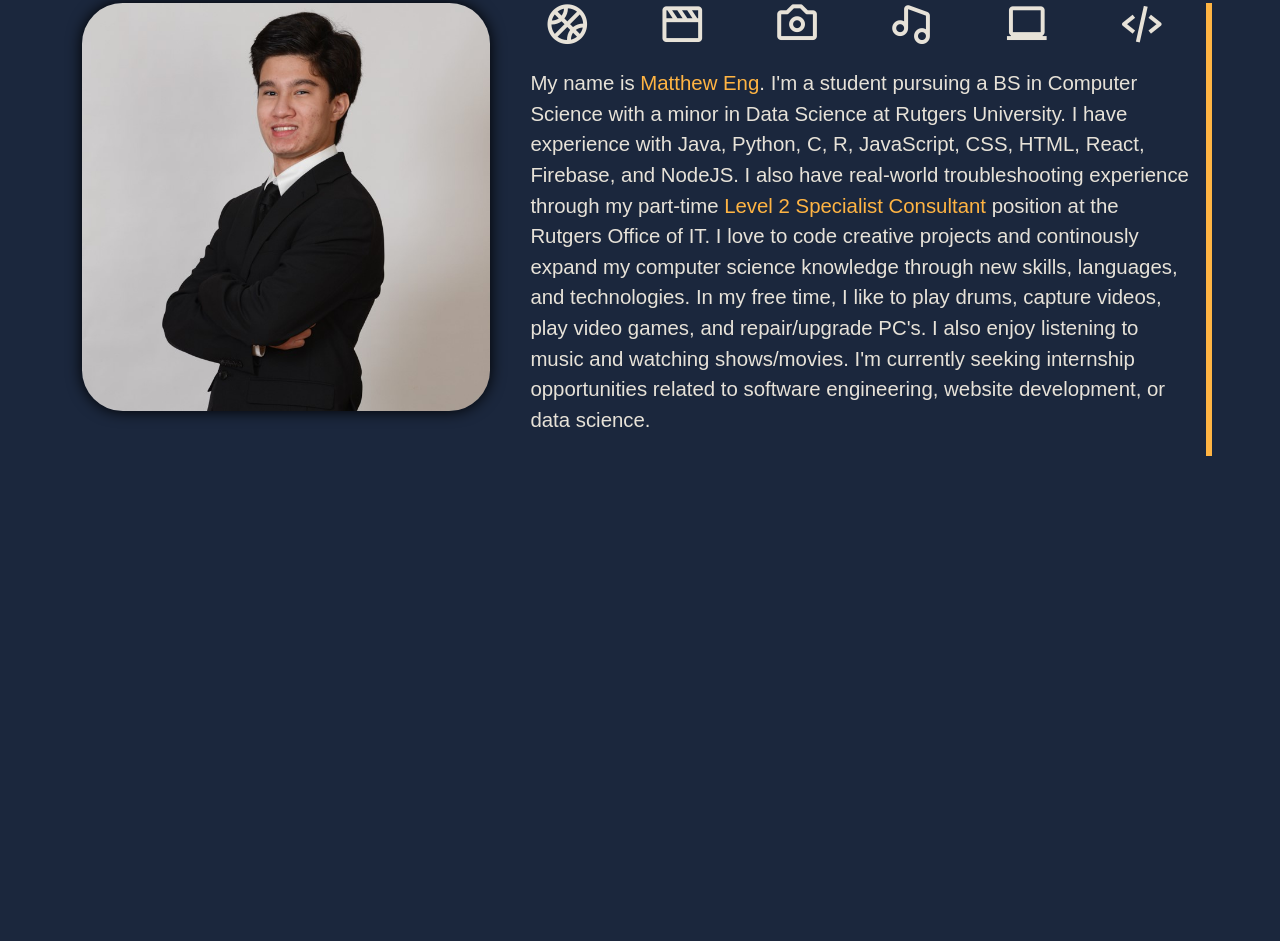
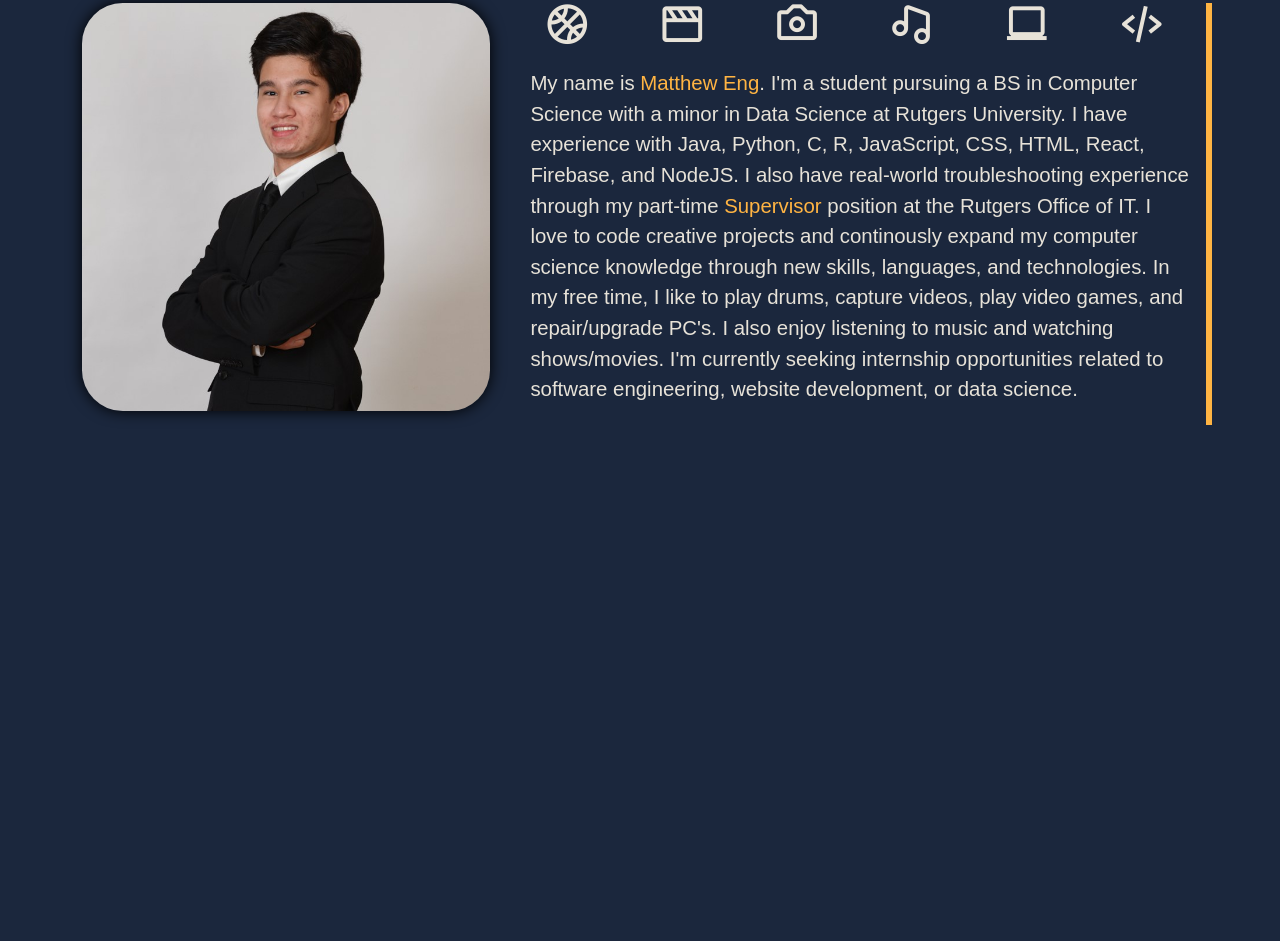
Before and after one commit to MattE34/Personal-Website, a plain HTML site: page index.html in a window 1280 px wide. Shown: the part 1126-2067 px from the top of the page. Drawn offline with nearby package versions, Linux system fonts and the light colour scheme; a web font is replaced by a local one.

Commit message:
new position

```diff
--- a/index.html
+++ b/index.html
@@ -85,7 +85,7 @@
               University. I have experience with Java, Python, C, R, JavaScript,
               CSS, HTML, React, Firebase, and NodeJS. I also have real-world
               troubleshooting experience through my part-time
-              <span>Level 2 Specialist Consultant</span> position at the Rutgers
+              <span>Supervisor</span> position at the Rutgers
               Office of IT. I love to code creative projects and continously
               expand my computer science knowledge through new skills,
               languages, and technologies. In my free time, I like to play
```
